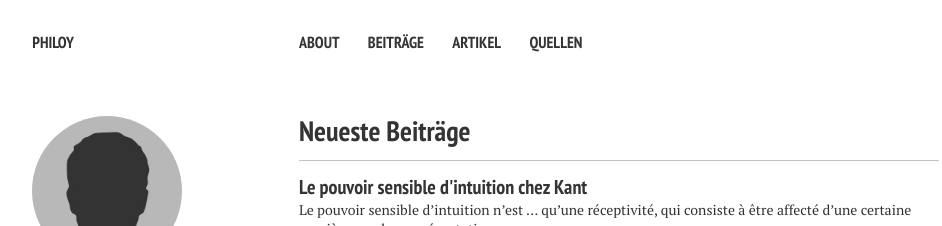
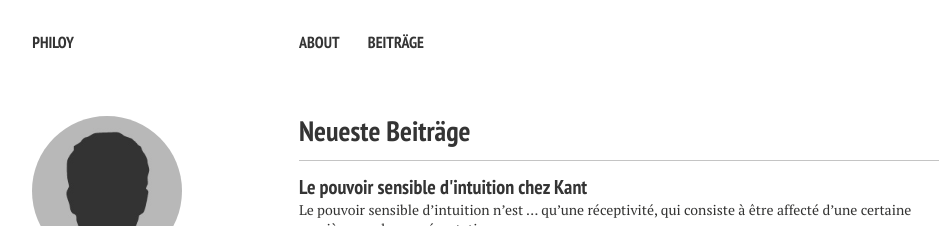
Before and after one commit to PhilippSchweizer/philosophy, a Jekyll site: the page built from index.md, in a window 1280 px wide. Shown: the top 226 px of the page, without its empty margins (21-963 px from the left). Built offline with Jekyll 4.4.1, drawn with Linux system fonts in a browser that asks for light colours; nearby versions of some CDN libraries.

Commit message:
nav angepasst

```diff
--- a/_data/navigation.yml
+++ b/_data/navigation.yml
@@ -5,9 +5,3 @@
 
 - title: Beiträge
   url: /posts/
-
-- title: Artikel
-  url: /artikel/
-
-- title: Quellen
-  url: /quellen/
```
